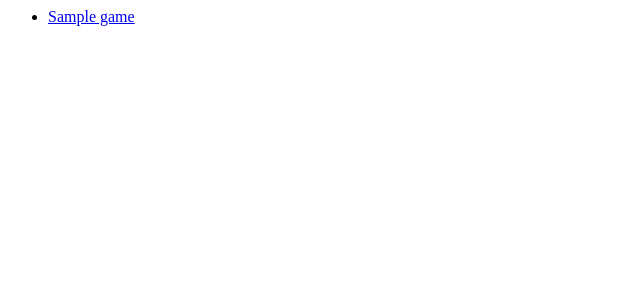
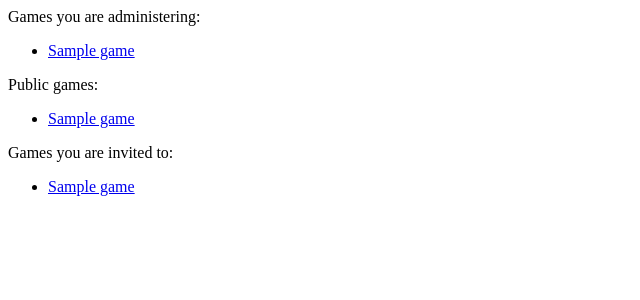
Before and after one commit to DinisvCosta/game_planner, a Django app: page /games/ in a window 1280 px wide. Before the commit the part shown is almost empty. Shown: the top 300 px of the page, without its empty margins (0-640 px from the left). Run offline with Django 3.2, Linux system fonts and the light colour scheme; a user stored in the database is signed in; tables that the repository leaves empty hold one stand-in row (values such as "Sample post").

Commit message:
Games view shows administered. invited to and public games

```diff
--- a/futeboladas/templates/futeboladas/games.html
+++ b/futeboladas/templates/futeboladas/games.html
@@ -1,11 +1,35 @@
 {% load static %}
 
-{% if games_administered_by_user %}
+{% if games.administered %}
+
+<p>Games you are administering:</p>
+<ul>
+{% for game in games.administered %}
+    <li><a href="{% url 'futeboladas:game_detail' game.game_id %}">{{ game.name }}</a></li>
+{% endfor %}
+</ul>
+{% endif %}
+
+{% if games.public %}
+
+    <p>Public games:</p>
     <ul>
-    {% for game in games_administered_by_user %}
+    {% for game in games.public %}
         <li><a href="{% url 'futeboladas:game_detail' game.game_id %}">{{ game.name }}</a></li>
     {% endfor %}
     </ul>
-{% else %}
+{% endif %}
+
+{% if games.invited %}
+
+<p>Games you are invited to:</p>
+<ul>
+{% for game in games.invited %}
+    <li><a href="{% url 'futeboladas:game_detail' game.game_id %}">{{ game.name }}</a></li>
+{% endfor %}
+</ul>
+{% endif %}
+
+{% if not games.administered and not games.public %}
     <p>You currently don't have any games.</p>
 {% endif %}
--- a/futeboladas/views.py
+++ b/futeboladas/views.py
@@ -84,7 +84,7 @@ def create_game(request):
 class GamesListView(generic.ListView):
     model = Game
     template_name = "futeboladas/games.html"
-    context_object_name = 'games_administered_by_user'
+    context_object_name = 'games'
 
     def get_queryset(self):
         """
@@ -94,7 +94,13 @@ class GamesListView(generic.ListView):
         # Get player's games list
         player = Player.objects.get(user_id=user.id)
 
-        return Game.objects.filter(admin=player.id)
+        games_dictionary = {}
+
+        games_dictionary['administered'] = Game.objects.filter(admin=player.id)
+        games_dictionary['invited'] = Game.objects.filter(players=player)
+        games_dictionary['public'] = Game.objects.filter(private=False)
+
+        return games_dictionary
 
 @login_required
 def game_detail(request, pk):
```
